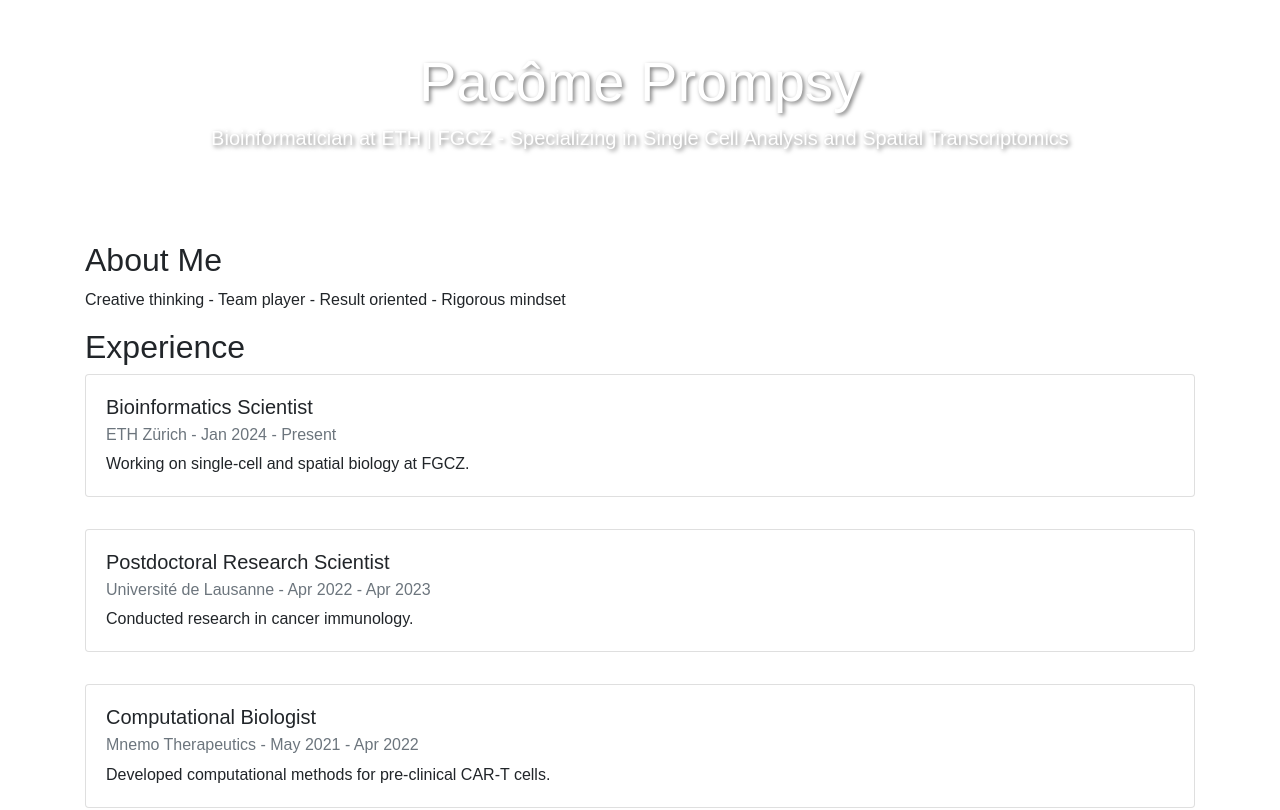
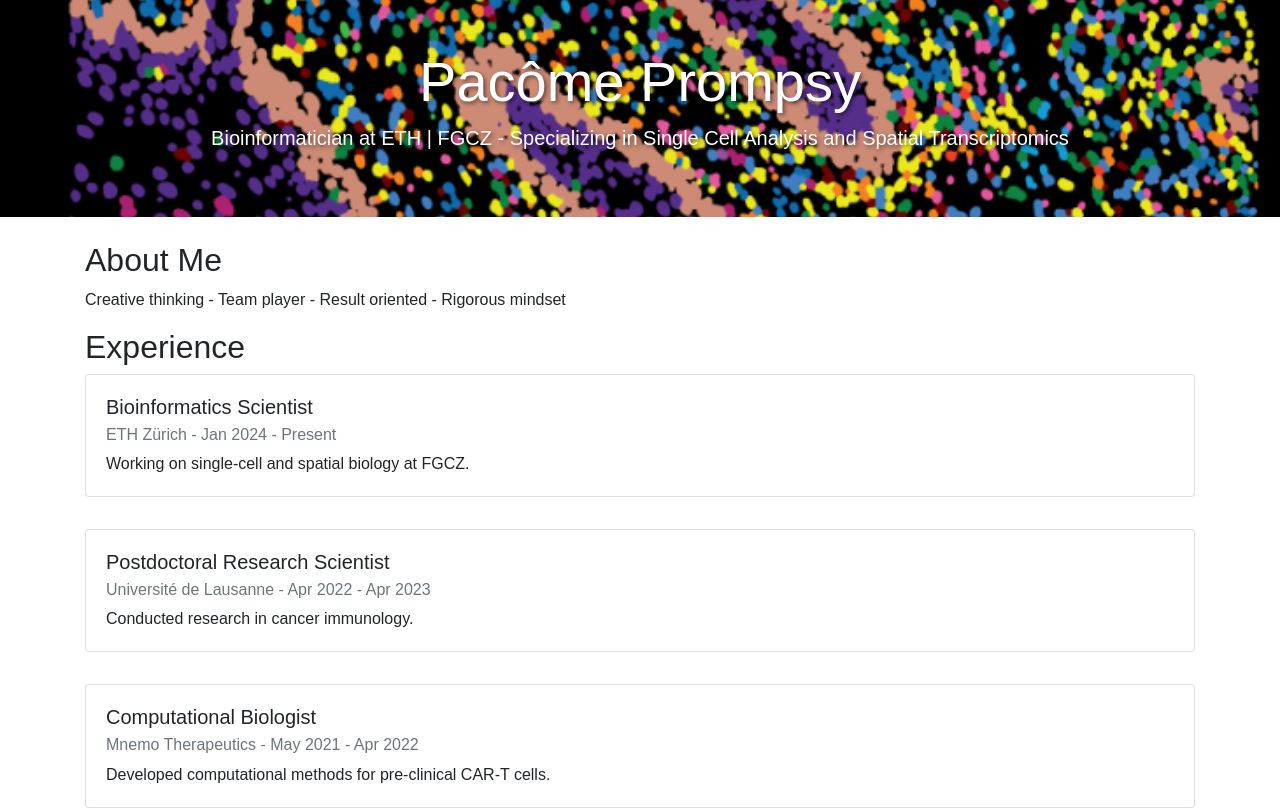
Before and after one commit to Pacomito/pacomito.github.io, a plain HTML site: page index.html in a window 1280 px wide. Shown: the top 810 px of the page. Drawn offline with nearby package versions, Linux system fonts and the light colour scheme.

Commit message:
Initial commit with basic website structure 5

```diff
--- a/styles.css
+++ b/styles.css
@@ -5,7 +5,7 @@ body {
 }
 
 .bg-image {
-    background-image: url('images/background.jpg'); /* Replace with your image path */
+    background-image: url('images/background.png'); /* Replace with your image path */
     background-size: cover;
     background-position: center;
     color: white;
```
Also changed, not shown: images/background.png (added).
